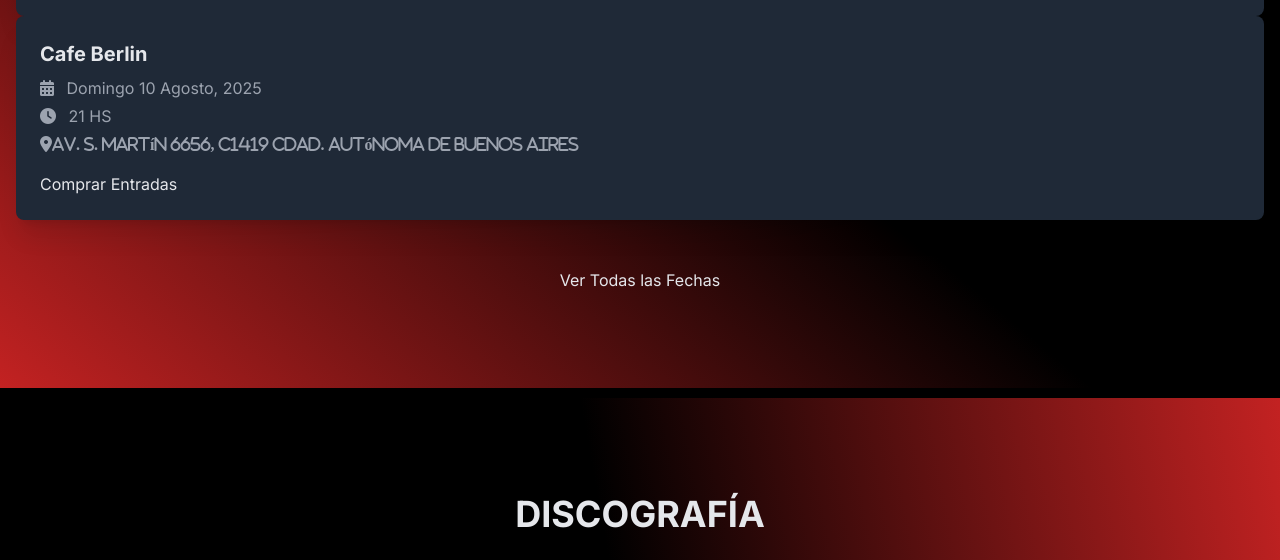
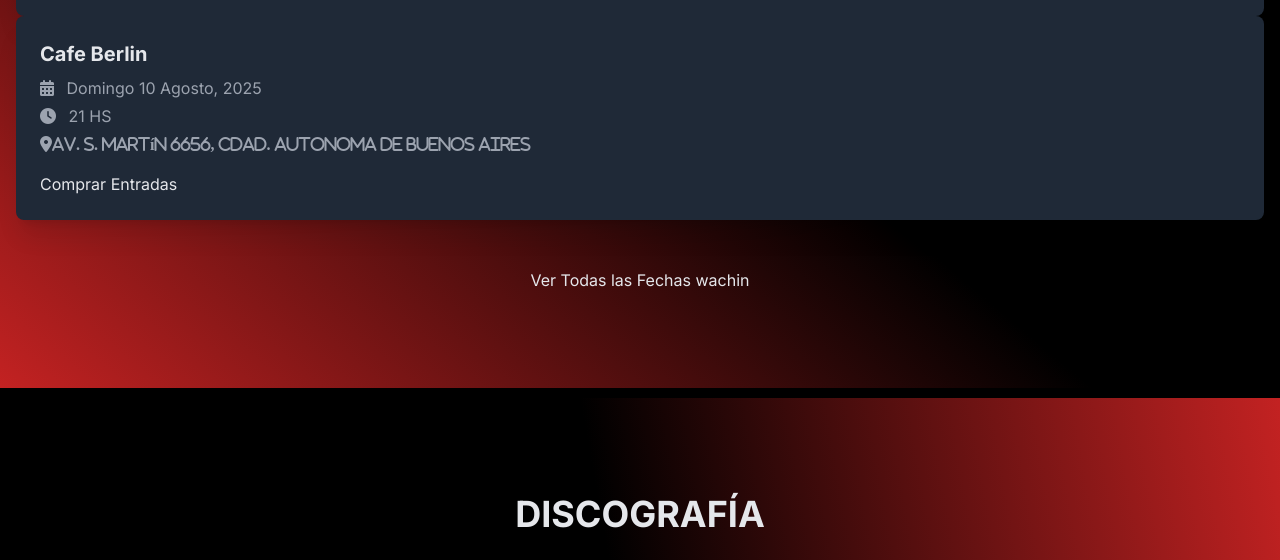
Before and after one commit to tobiasCarbonare/juanzoYLosQuias, a plain HTML site: page index.html in a window 1280 px wide. Shown: the part 2100-2660 px from the top of the page. Drawn offline with nearby package versions, Linux system fonts and the light colour scheme.

Commit message:
prueba 3

```diff
--- a/index.html
+++ b/index.html
@@ -212,13 +212,13 @@ setInterval(moveCarousel, 3000);
                         <h3 class="text-xl font-semibold text-white-500 mb-2">Cafe Berlin</h3>
                         <p class="text-gray-400 mb-1"><i class="fas fa-calendar-alt mr-2"></i> Domingo 10 Agosto, 2025</p>
                          <p class="text-gray-400 mb-1"><i class="fas fa-clock mr-2"></i> 21 HS</p>
-                        <p class="text-gray-400 mb-4"><i class="fas fa-map-marker-alt mr-2">Av. S. Martín 6656, C1419 Cdad. Autónoma de Buenos Aires</i> </p>
+                        <p class="text-gray-400 mb-4"><i class="fas fa-map-marker-alt mr-2">Av. S. Martín 6656,  Cdad. Autonoma de Buenos Aires</i> </p>
                         <a href="#" class="btn btn-primary w-full text-center">Comprar Entradas</a>
                     </div>
 
                     </div>
                 <div class="text-center mt-12 fade-in-up" style="animation-delay: 0.4s;">
-                    <button id="load-more-dates" class="btn btn-secondary">Ver Todas las Fechas</button>
+                    <button id="load-more-dates" class="btn btn-secondary">Ver Todas las Fechas wachin</button>
                 </div>
             </div>
         </section>
```
